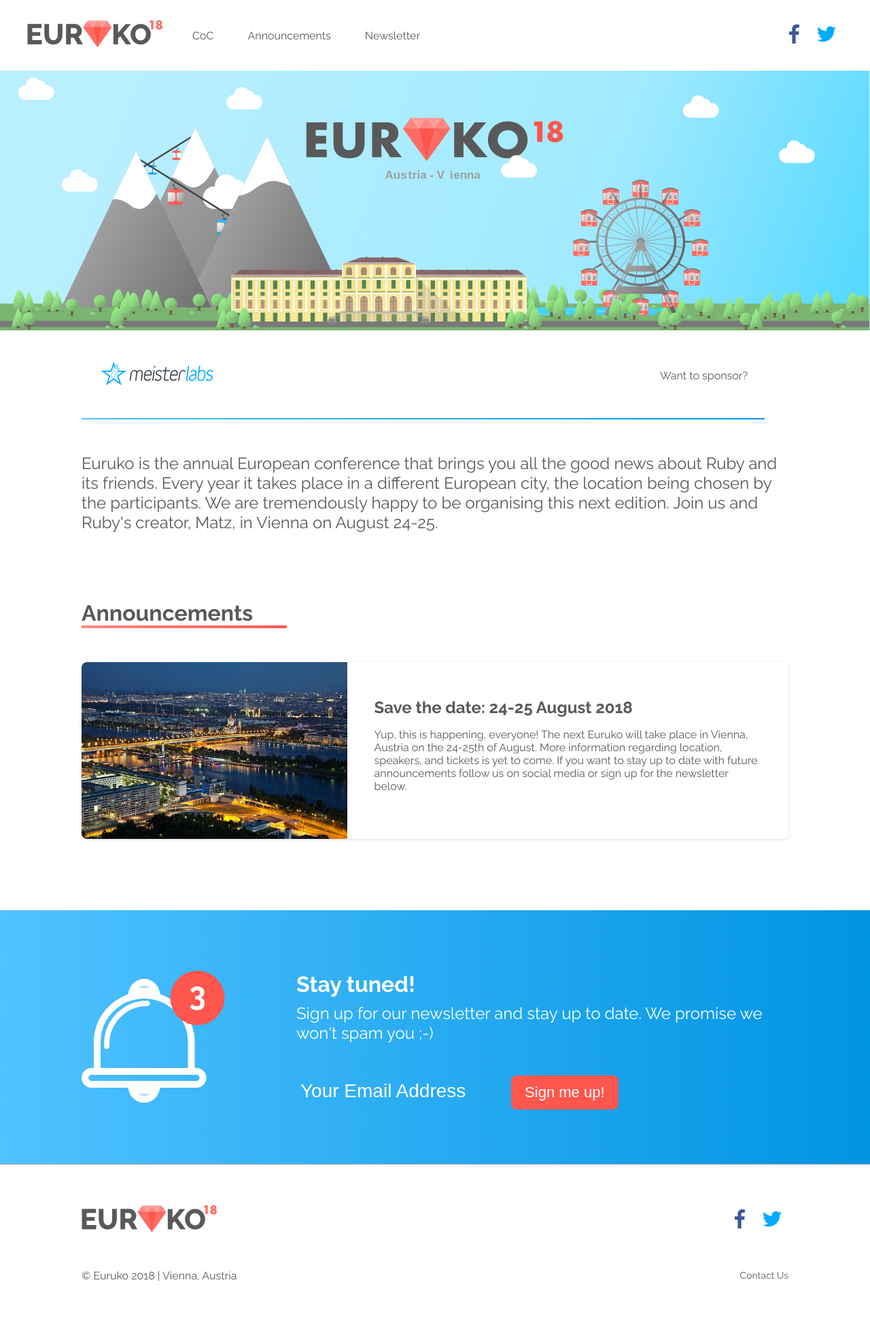
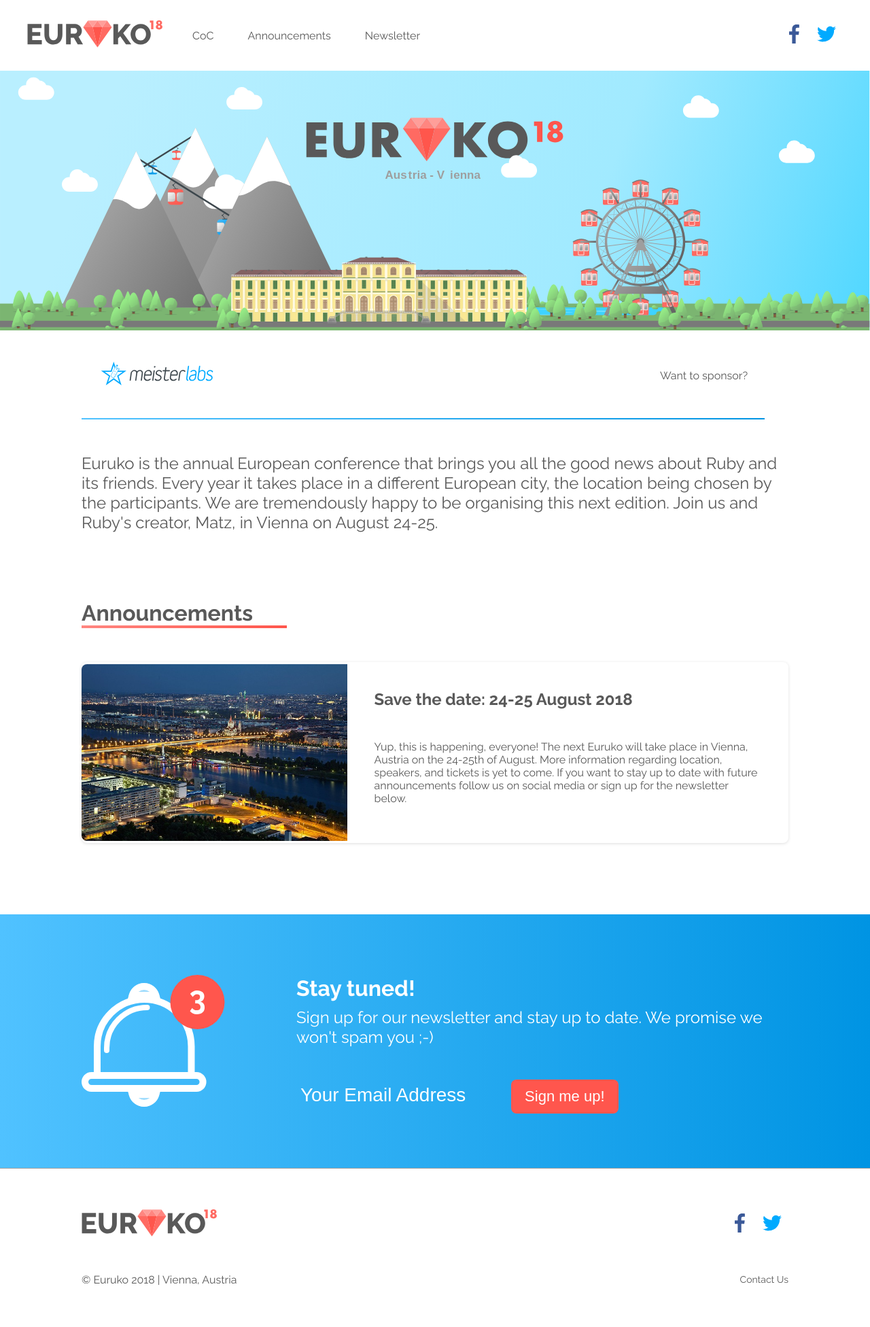
Before and after one commit to euruko/euruko2018.github.io, a Jekyll site: the page built from index.html, in a window 1280 px wide. Shown: the whole page at 68% size. Built offline with Jekyll 4.4.1, drawn with Linux system fonts in a browser that asks for light colours.

Commit message:
Updated post UI

```diff
--- a/_config.yml
+++ b/_config.yml
@@ -1,4 +1,4 @@
-title: EURUKO 2018
+title: Euruko 2018
 description: The 2018 edition of the European Ruby conference
 show_downloads: false
 date_format: "%b %-d, %Y"
--- a/assets/css/general.scss
+++ b/assets/css/general.scss
@@ -92,9 +92,17 @@
     background-color: white;
     box-shadow: 0 1px 4px 0 rgba(89, 89, 89, 0.2);
 
+    h3 {
+      margin-bottom: 30px;
+    }
+
     div[column] {
       padding: 40px;
     }
+  }
+
+  .meta {
+    color: $grey2;
   }
 
   img {
--- a/assets/css/homepage.scss
+++ b/assets/css/homepage.scss
@@ -18,15 +18,6 @@
   }
 }
 
-a.post-content {
-  .content {
-    margin-bottom: 1em;
-  }
-  &:hover {
-    text-decoration: none;
-  }
-}
-
 .website-description {
   margin: 20px 0 100px 0;
   font-size: $fs-medium;
--- a/coc.html
+++ b/coc.html
@@ -1,5 +1,5 @@
 ---
-title: EURUKO 2018 | Code of Conduct
+title: Euruko 2018 | Code of Conduct
 permalink: /coc/
 layout: default
 ---
--- a/index.html
+++ b/index.html
@@ -38,15 +38,13 @@
     </div>
 
     {% for post in site.posts %}
-      <a class="post-content" href="{{post.url}}">
     <div row class="content">
       <img src="/assets/images/posts/{{ post.image }}" />
       <div column>
-            <h3>{{ post.title }}</h3>
+        <h3><a href="{{post.url}}">{{ post.title }}</a></h3>
         {{ post.content }}
       </div>
     </div>
-      </a>
     {% endfor %}
   </section>
 </content>
```
Also changed, not shown: _layouts/post.html (+12 -7 lines). Lines whose indentation alone changed are shown as unchanged.
